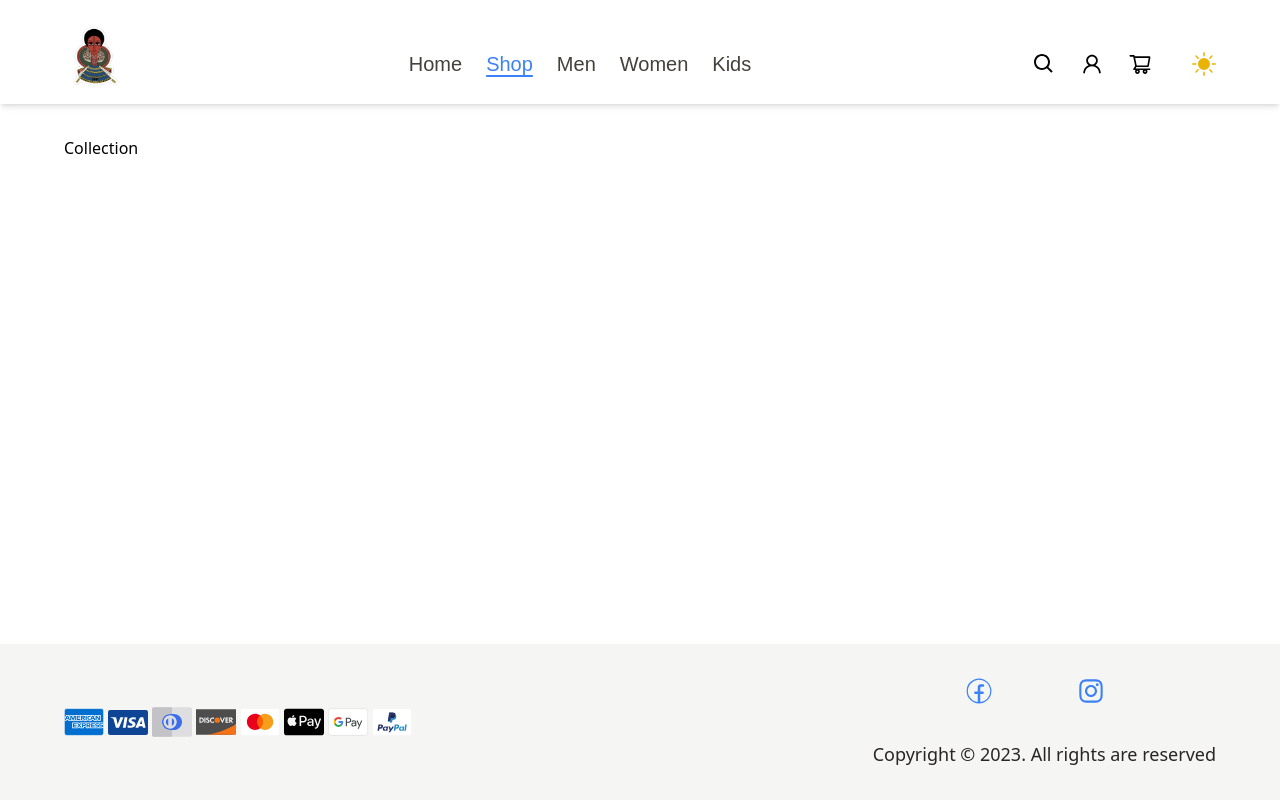
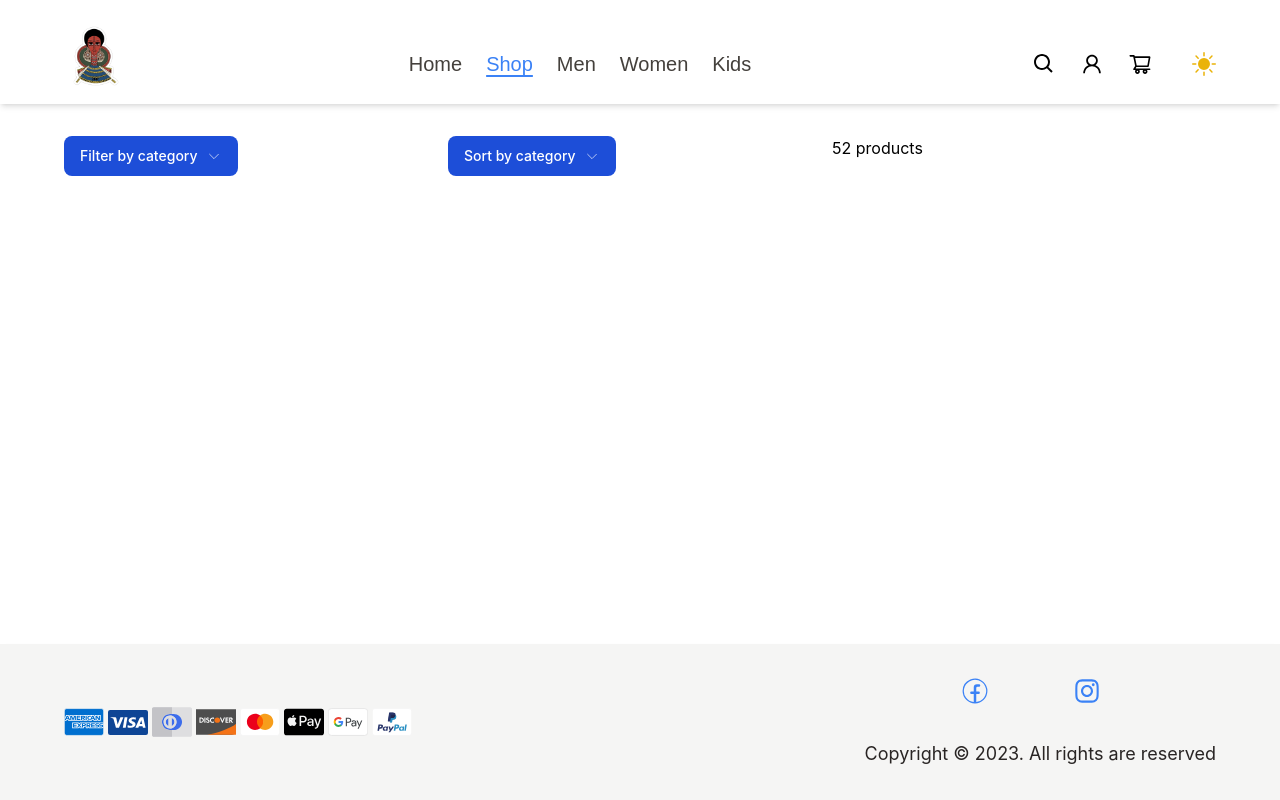
Before and after one commit to yaredow/Konjo-Habesha-Fashion, a React (Vite) app: page /collections in a window 1280 px wide. Built offline with nearby package versions, Linux system fonts and the light colour scheme; some icons are missing; a web font is replaced by a local one.

Commit message:
event propagation on the filter outside click hook

```diff
--- a/src/App.jsx
+++ b/src/App.jsx
@@ -15,7 +15,6 @@ import PageNotFound from "./ui/PageNotFound";
 import { Toaster } from "react-hot-toast";
 import Home2 from "./ui/Home2";
 import ProductDetail from "./features/product/ProductDetail";
-import Collection from "./features/collections/Collection";
 
 function App() {
   return (
@@ -28,7 +27,7 @@ function App() {
               <Route path="home" element={<Home2 />} />
               <Route path="/" element={<Home2 />} />
               <Route path="/" element={<Home2 />} />
-              <Route path="collections" element={<Collection />}>
+              <Route path="collections" element={<Collections />}>
                 <Route index element={<AllProducts />} />
                 <Route path="men" element={<Male />} />
                 <Route path="women" element={<Women />} />
--- a/src/features/cart/Cart.jsx
+++ b/src/features/cart/Cart.jsx
@@ -11,11 +11,15 @@ import EmptyCart from "./EmptyCart";
 function Cart() {
   const { handleCartToggle } = useCart();
   const navigate = useNavigate();
-  const { ref } = useClickOutside();
+
   const cart = useSelector(getCart);
   const totalCartPrice = useSelector(getTotalCartPrice);
   const totalCartQuantity = useSelector(getTotalCartQuantity);
-  console.log(totalCartQuantity);
+
+  const onClickCart = () => {
+    handleCartToggle();
+  };
+  const { ref } = useClickOutside(onClickCart);
 
   return (
     <div
--- a/src/features/collections/Collection.jsx
+++ b/src/features/collections/Collection.jsx
@@ -1,5 +1,7 @@
+import Filter from "../../ui/Filter";
+
 function Collection() {
-  return <div>Collection</div>;
+  return <div></div>;
 }
 
 export default Collection;
--- /dev/null
+++ b/src/features/collections/CollectionOperations.jsx
@@ -0,0 +1,18 @@
+import Filter from "../../ui/Filter";
+import SortBy from "../../ui/SortBy";
+
+function CollectionOperations() {
+  return (
+    <div className=" flex flex-row mx-auto">
+      <div className=" flex-1">
+        <Filter />
+      </div>
+      <div className=" flex-1">
+        <SortBy />{" "}
+      </div>
+      <div className=" flex-1">52 products </div>
+    </div>
+  );
+}
+
+export default CollectionOperations;
--- a/src/hook/useClickOutside.js
+++ b/src/hook/useClickOutside.js
@@ -1,24 +1,21 @@
-import { useEffect } from "react";
-import { useRef } from "react";
-import { useCart } from "../context/cartContext";
+import { useEffect, useRef } from "react";
 
-export default function () {
-  const { handleCartToggle } = useCart();
+export default function useClickOutside(onClickOutside) {
   const ref = useRef();
 
-  useEffect(
-    function () {
-      function handleClick(e) {
-        if (ref.current && !ref.current.contains(e.target)) {
-          handleCartToggle();
+  useEffect(() => {
+    function handleClick(e) {
+      if (ref.current && !ref.current.contains(e.target)) {
+        if (onClickOutside) {
+          onClickOutside();
         }
       }
+    }
 
-      document.addEventListener("click", handleClick, true);
+    document.addEventListener("click", handleClick, true);
 
-      return () => document.removeEventListener("click", handleClick, true);
-    },
-    [handleCartToggle]
-  );
+    return () => document.removeEventListener("click", handleClick, true);
+  }, [onClickOutside]);
+
   return { ref };
 }
--- a/src/pages/Collections.jsx
+++ b/src/pages/Collections.jsx
@@ -1,9 +1,11 @@
 import { Outlet } from "react-router-dom";
+import CollectionOperations from "../features/collections/CollectionOperations";
 
 function Collections() {
   return (
     <div>
       <Outlet />
+      <CollectionOperations />
     </div>
   );
 }
--- /dev/null
+++ b/src/ui/Filter.jsx
@@ -0,0 +1,74 @@
+import React, { useState } from "react";
+import useClickOutside from "../hook/useClickOutside";
+
+const Filter = () => {
+  const [isDropdownOpen, setDropdownOpen] = useState(false);
+  const onClickFilter = () => setDropdownOpen(false);
+  const { ref } = useClickOutside(onClickFilter);
+
+  const handleToggleDropdown = () => {
+    setDropdownOpen((prev) => !prev);
+  };
+
+  const handleCheckboxChange = (event) => {
+    // Handle checkbox change logic
+  };
+
+  return (
+    <div className="relative inline-block">
+      <button
+        id="dropdownDefault"
+        data-dropdown-toggle="dropdown-end"
+        className="text-white bg-primary-700 hover:bg-primary-800 focus:ring-4 focus:outline-none focus:ring-primary-300 font-medium rounded-lg text-sm px-4 py-2.5 text-center inline-flex items-center dark:bg-primary-600 dark:hover:bg-primary-700 dark:focus:ring-primary-800"
+        type="button"
+        onClick={handleToggleDropdown}
+      >
+        Filter by category
+        <svg
+          className={`w-4 h-4 ml-2 transition-transform transform ${
+            isDropdownOpen ? "rotate-180" : "rotate-0"
+          }`}
+          aria-hidden="true"
+          fill="none"
+          stroke="currentColor"
+          viewBox="0 0 24 24"
+          xmlns="http://www.w3.org/2000/svg"
+        >
+          <path d="M19 9l-7 7-7-7"></path>
+        </svg>
+      </button>
+
+      {/* Dropdown menu */}
+      <div
+        ref={ref}
+        className={`origin-bottom left-auto absolute z-10 w-56 p-3 bg-white rounded-lg shadow dark:bg-gray-700 ${
+          isDropdownOpen ? "block" : "hidden"
+        }`}
+      >
+        <h6 className="mb-3 text-sm font-medium text-gray-900 dark:text-white">
+          Category
+        </h6>
+        <ul className="space-y-2 text-sm" aria-labelledby="dropdownDefault">
+          <li className="flex items-center">
+            <input
+              id="apple"
+              type="checkbox"
+              value=""
+              onChange={handleCheckboxChange}
+              className="w-4 h-4 bg-gray-100 border-gray-300 rounded text-primary-600 focus:ring-primary-500 dark:focus:ring-primary-600 dark:ring-offset-gray-700 focus:ring-2 dark:bg-gray-600 dark:border-gray-500"
+            />
+            <label
+              htmlFor="apple"
+              className="ml-2 text-sm font-medium text-gray-900 dark:text-gray-100"
+            >
+              Men (56)
+            </label>
+          </li>
+          {/* Repeat similar li items for other checkboxes */}
+        </ul>
+      </div>
+    </div>
+  );
+};
+
+export default Filter;
--- /dev/null
+++ b/src/ui/SortBy.jsx
@@ -0,0 +1,76 @@
+import React, { useState } from "react";
+import useClickOutside from "../hook/useClickOutside";
+
+const SortBy = () => {
+  const [isDropdownOpen, setDropdownOpen] = useState(false);
+
+  const handleToggleDropdown = () => {
+    setDropdownOpen((prev) => !prev);
+  };
+
+  const handleCheckboxChange = (event) => {
+    // Handle checkbox change logic
+  };
+  const onClickSort = () => {
+    setDropdownOpen(false);
+  };
+  const { ref } = useClickOutside(onClickSort);
+
+  return (
+    <div className="relative inline-block">
+      <button
+        id="dropdownDefault"
+        data-dropdown-toggle="dropdown-end"
+        className="text-white bg-primary-700 hover:bg-primary-800 focus:ring-4 focus:outline-none focus:ring-primary-300 font-medium rounded-lg text-sm px-4 py-2.5 text-center inline-flex items-center dark:bg-primary-600 dark:hover:bg-primary-700 dark:focus:ring-primary-800"
+        type="button"
+        onClick={handleToggleDropdown}
+      >
+        Sort by category
+        <svg
+          className={`w-4 h-4 ml-2 transition-transform transform ${
+            isDropdownOpen ? "rotate-180" : "rotate-0"
+          }`}
+          aria-hidden="true"
+          fill="none"
+          stroke="currentColor"
+          viewBox="0 0 24 24"
+          xmlns="http://www.w3.org/2000/svg"
+        >
+          <path d="M19 9l-7 7-7-7"></path>
+        </svg>
+      </button>
+
+      {/* Dropdown menu */}
+      <div
+        ref={ref}
+        className={`origin-bottom left-auto absolute z-10 w-56 p-3 bg-white rounded-lg shadow dark:bg-gray-700 ${
+          isDropdownOpen ? "block" : "hidden"
+        }`}
+      >
+        <h6 className="mb-3 text-sm font-medium text-gray-900 dark:text-white">
+          Category
+        </h6>
+        <ul className="space-y-2 text-sm" aria-labelledby="dropdownDefault">
+          <li className="flex items-center">
+            <input
+              id="apple"
+              type="checkbox"
+              value=""
+              onChange={handleCheckboxChange}
+              className="w-4 h-4 bg-gray-100 border-gray-300 rounded text-primary-600 focus:ring-primary-500 dark:focus:ring-primary-600 dark:ring-offset-gray-700 focus:ring-2 dark:bg-gray-600 dark:border-gray-500"
+            />
+            <label
+              htmlFor="apple"
+              className="ml-2 text-sm font-medium text-gray-900 dark:text-gray-100"
+            >
+              Men (56)
+            </label>
+          </li>
+          {/* Repeat similar li items for other checkboxes */}
+        </ul>
+      </div>
+    </div>
+  );
+};
+
+export default SortBy;
--- a/tailwind.config.js
+++ b/tailwind.config.js
@@ -4,6 +4,40 @@ export default {
   darkMode: "class",
   theme: {
     fontFamily: {
+      body: [
+        "Inter",
+        "ui-sans-serif",
+        "system-ui",
+        "-apple-system",
+        "system-ui",
+        "Segoe UI",
+        "Roboto",
+        "Helvetica Neue",
+        "Arial",
+        "Noto Sans",
+        "sans-serif",
+        "Apple Color Emoji",
+        "Segoe UI Emoji",
+        "Segoe UI Symbol",
+        "Noto Color Emoji",
+      ],
+      sans: [
+        "Inter",
+        "ui-sans-serif",
+        "system-ui",
+        "-apple-system",
+        "system-ui",
+        "Segoe UI",
+        "Roboto",
+        "Helvetica Neue",
+        "Arial",
+        "Noto Sans",
+        "sans-serif",
+        "Apple Color Emoji",
+        "Segoe UI Emoji",
+        "Segoe UI Symbol",
+        "Noto Color Emoji",
+      ],
       custom: [
         "Blinker",
         "sans-serif",
@@ -21,6 +55,19 @@ export default {
     },
     extend: {
       colors: {
+        primary: {
+          50: "#eff6ff",
+          100: "#dbeafe",
+          200: "#bfdbfe",
+          300: "#93c5fd",
+          400: "#60a5fa",
+          500: "#3b82f6",
+          600: "#2563eb",
+          700: "#1d4ed8",
+          800: "#1e40af",
+          900: "#1e3a8a",
+          950: "#172554",
+        },
         blue: {
           500: "#3b82f6",
         },
```
